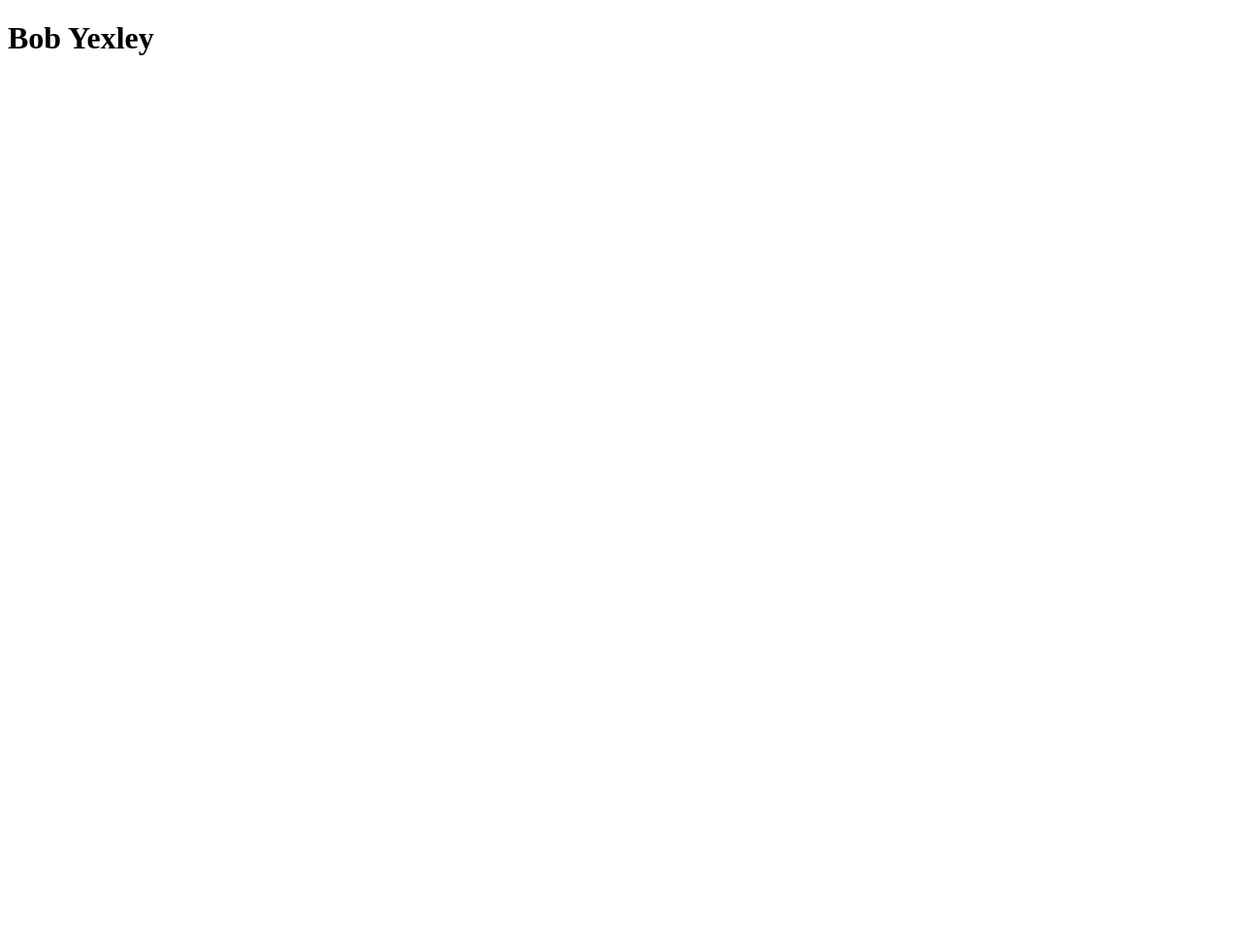
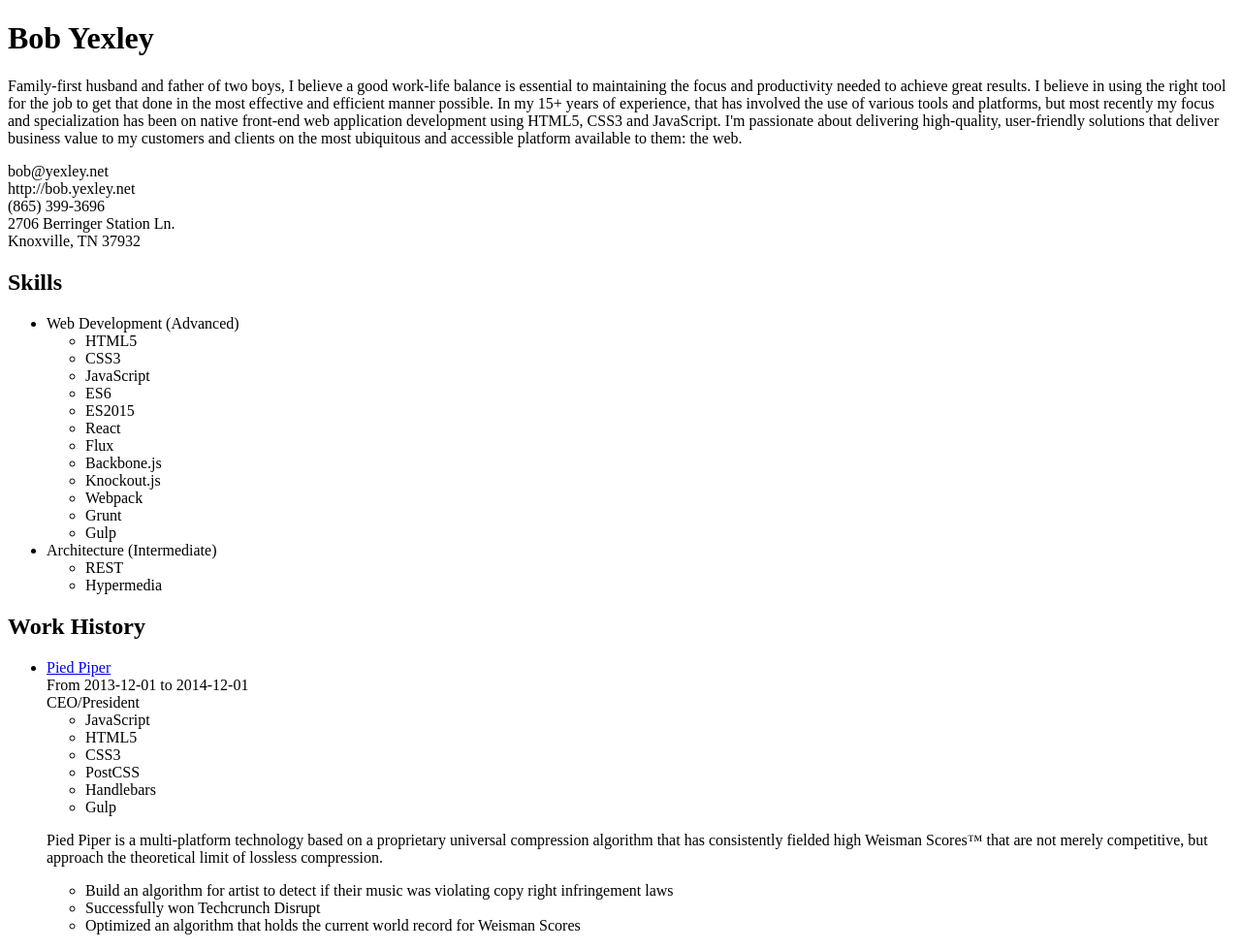
Before and after one commit to ryexley/ryexley.github.io, a website: page view/index.html in a window 1280 px wide. Shown: the whole page at 97% size. Before the commit the page ends 800 px from the top, so only its background shows below. Drawn offline with nearby package versions, Linux system fonts and the light colour scheme.

Commit message:
Little progress on fleshing out some of the sections

```diff
--- a/view/index.html
+++ b/view/index.html
@@ -13,9 +13,112 @@
     <!--[if lt IE 8]>
       <p class="browserupgrade">You are using an <strong>outdated</strong> browser. Please <a href="http://browsehappy.com/">upgrade your browser</a> to improve your experience.</p>
     <![endif]-->
-    <header>
-      <h1>Bob Yexley</h1>
+    <header class="basics">
+      <h1 class="basics--name">Bob Yexley</h1>
+      <p class="basics--summary">Family-first husband and father of two boys, I believe a good work-life balance is essential to maintaining the focus and productivity needed to achieve great results. I believe in using the right tool for the job to get that done in the most effective and efficient manner possible. In my 15+ years of experience, that has involved the use of various tools and platforms, but most recently my focus and specialization has been on native front-end web application development using HTML5, CSS3 and JavaScript. I&#x27;m passionate about delivering high-quality, user-friendly solutions that deliver business value to my customers and clients on the most ubiquitous and accessible platform available to them: the web.</p>
+      <div class="basics--contact-details">
+        <div class="basics--email">bob@yexley.net</div>
+        <div class="basics--website">http://bob.yexley.net</div>
+        <div class="basics--phone">(865) 399-3696</div>
+        <div class="basics--address">
+          <div class="basics--address-line1">2706 Berringer Station Ln.</div>
+          <div class="basics--address-line2">Knoxville, TN 37932</div>
+        </div>
+      </div>
     </header>
+    <main>
+      <section class="skills">
+        <header>
+          <h1>Skills</h1>
+        </header>
+        <ul class="skill-categories">
+          <li class="skill-category">
+          Web Development (Advanced)
+            <ul class="skill-category--keywords">
+              <li class="skill-category--keyword skill-HTML5">
+                HTML5
+              </li>
+              <li class="skill-category--keyword skill-CSS3">
+                CSS3
+              </li>
+              <li class="skill-category--keyword skill-JavaScript">
+                JavaScript
+              </li>
+              <li class="skill-category--keyword skill-ES6">
+                ES6
+              </li>
+              <li class="skill-category--keyword skill-ES2015">
+                ES2015
+              </li>
+              <li class="skill-category--keyword skill-React">
+                React
+              </li>
+              <li class="skill-category--keyword skill-Flux">
+                Flux
+              </li>
+              <li class="skill-category--keyword skill-Backbone.js">
+                Backbone.js
+              </li>
+              <li class="skill-category--keyword skill-Knockout.js">
+                Knockout.js
+              </li>
+              <li class="skill-category--keyword skill-Webpack">
+                Webpack
+              </li>
+              <li class="skill-category--keyword skill-Grunt">
+                Grunt
+              </li>
+              <li class="skill-category--keyword skill-Gulp">
+                Gulp
+              </li>
+            </ul>
+          </li>
+          <li class="skill-category">
+          Architecture (Intermediate)
+            <ul class="skill-category--keywords">
+              <li class="skill-category--keyword skill-REST">
+                REST
+              </li>
+              <li class="skill-category--keyword skill-Hypermedia">
+                Hypermedia
+              </li>
+            </ul>
+          </li>
+        </ul>
+      </section>
+      <section class="work-history">
+        <header>
+          <h1>Work History</h1>
+        </header>
+        <ul class="work-history--entries">
+          <li class="work-history--entry">
+            <div class="work-history--entry-company">
+              <a href="http://piedpiper.com">Pied Piper</a>
+            </div>
+            <div class="work-history--entry-dates">From 2013-12-01 to 2014-12-01</div>
+            <div class="work-history--entry-position">CEO/President</div>
+            <ul class="work-history--entry-keywords">
+              <li class="work-history--entry-keyword keyword-JavaScript">JavaScript</li>
+              <li class="work-history--entry-keyword keyword-HTML5">HTML5</li>
+              <li class="work-history--entry-keyword keyword-CSS3">CSS3</li>
+              <li class="work-history--entry-keyword keyword-PostCSS">PostCSS</li>
+              <li class="work-history--entry-keyword keyword-Handlebars">Handlebars</li>
+              <li class="work-history--entry-keyword keyword-Gulp">Gulp</li>
+            </ul>
+            <p class="work-history--entry-summary">Pied Piper is a multi-platform technology based on a proprietary universal compression algorithm that has consistently fielded high Weisman Scores™ that are not merely competitive, but approach the theoretical limit of lossless compression.</p>
+            <ul class="work-history--entry-highlights">
+              <li class="work-history--entry-highlight">Build an algorithm for artist to detect if their music was violating copy right infringement laws</li>
+              <li class="work-history--entry-highlight">Successfully won Techcrunch Disrupt</li>
+              <li class="work-history--entry-highlight">Optimized an algorithm that holds the current world record for Weisman Scores</li>
+            </ul>
+          </li>
+        </ul>
+      </section>
+      <section class="publications">
+      </section>
+      <section class="interests">
+      </section>
+    </main>
     <!-- Scripts -->
     <script src="https://ajax.googleapis.com/ajax/libs/jquery/2.1.4/jquery.min.js"></script>
   </body>
```
Also changed, not shown: resume.json (+5 -5 lines), build/templates/__education.html, build/templates/__header.html, build/templates/__interests.html, build/templates/__publications.html, build/templates/__skills.html, build/templates/__work-history.html, build/templates/resume-template.html.
